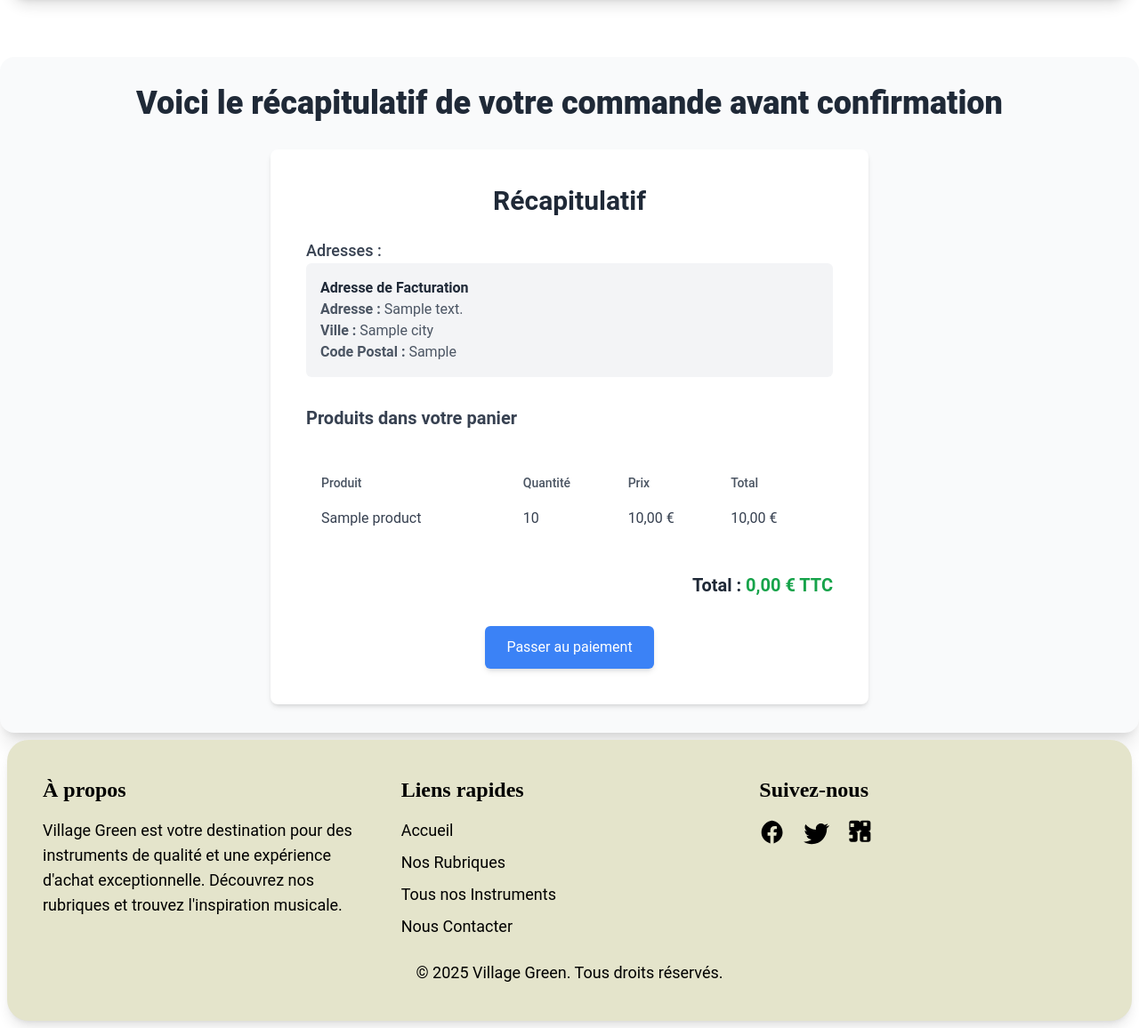
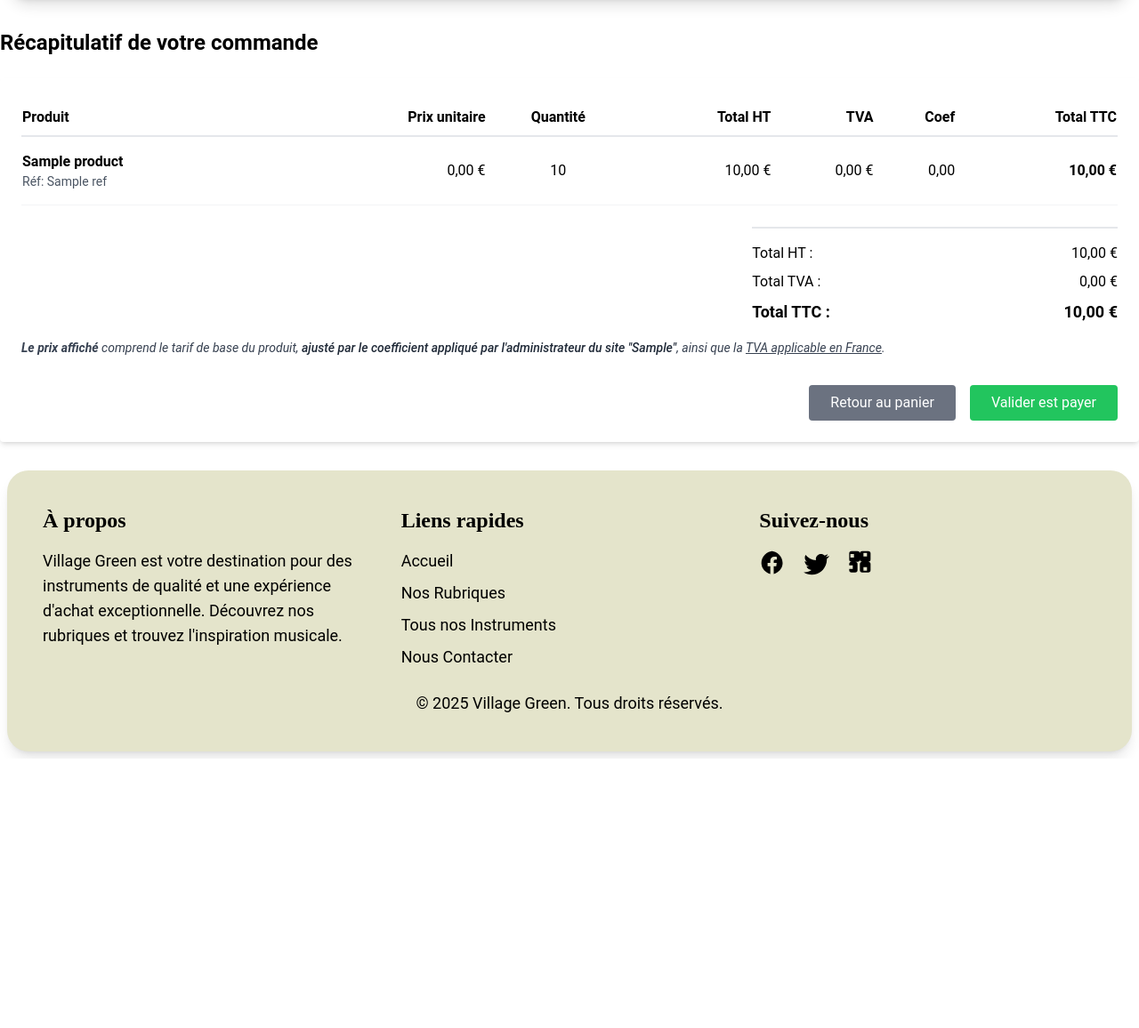
Before and after one commit to Just-L-drekoh/Village_Green, a Symfony app: template templates/cart/recap.html.twig in a window 1280 px wide. Shown: the part 128-1284 px from the top of the page at 89% size. After the commit the page ends 980 px from the top, so only its background shows below. Run offline with Twig, Linux system fonts and the light colour scheme; the template is opened without the code that fills it: most values are stand-ins (such as "Sample title", 1, 10 or a date in 2020); style sheets or scripts are compiled from the project's sources; some libraries are stand-ins or nearby versions.

Commit message:
update orderService ans send email

```diff
--- a/React/SearchBar/App.jsx
+++ b/React/SearchBar/App.jsx
@@ -66,7 +66,7 @@ function App() {
           <div className="text-center text-gray-500">
             <p>Aucun produit trouvé</p>
             <a
-              href={`http://localhost/product`}
+              href={`http://localhost:81/product`}
               className="text-indigo-500 hover:text-indigo-700 transition-colors duration-200"
             >
               Voir tout les instruments
--- a/React/SearchBar/ProductList.jsx
+++ b/React/SearchBar/ProductList.jsx
@@ -18,7 +18,7 @@ const ProductList = ({ products }) => {
             <p>{product.stock} en stock</p>
           </div>
           <a
-            href={`http://localhost/product/${product.slug}`}
+            href={`http://localhost:81/product/${product.slug}`}
             className="flex items-center text-indigo-500 hover:text-indigo-700 transition-colors duration-200"
           >
             Voir en détail
--- a/config/services.yaml
+++ b/config/services.yaml
@@ -22,5 +22,6 @@ services:
     arguments:
       $formFactory: "@form.factory"
       $requestStack: "@request_stack"
+
   # add more service definitions when explicit configuration is needed
   # please note that last definitions always *replace* previous ones
--- a/src/Entity/OrderDetails.php
+++ b/src/Entity/OrderDetails.php
@@ -11,9 +11,9 @@ use Doctrine\ORM\Mapping as ORM;
 class OrderDetails
 {
     #[ORM\Id]
-    #[ORM\ManyToOne(targetEntity: Product::class, inversedBy: "orderDetails")]
-    #[ORM\JoinColumn(nullable: false, onDelete: "CASCADE")]
-    private ?Product $product = null;
+    #[ORM\ManyToOne(targetEntity: Product::class, inversedBy: "orderDetails", cascade: ["persist"])]
+#[ORM\JoinColumn(nullable: false, onDelete: "CASCADE")]
+private ?Product $product = null;
 
     #[ORM\Id]
     #[ORM\ManyToOne(targetEntity: Order::class, inversedBy: "orderDetails")]
--- a/templates/address/order/Choice_address.html.twig
+++ b/templates/address/order/Choice_address.html.twig
@@ -35,7 +35,7 @@
 		<!-- Vérification si l'utilisateur a 2 adresses -->
 		{% if user.address|length == 2 %}
 			<section class="mt-8 text-center">
-				<a href="{{ path('cart_recap') }}" class="inline-block bg-blue-600 text-white px-6 py-3 rounded-md hover:bg-blue-700 transition transform hover:scale-105">
+				<a href="{{path('cart_checkout')}}" class="inline-block bg-blue-600 text-white px-6 py-3 rounded-md hover:bg-blue-700 transition transform hover:scale-105">
 					Allez au recapitulatif
 				</a>
 			</section>
--- a/templates/address/order/Choice_paiement.html.twig
+++ b/templates/address/order/Choice_paiement.html.twig
@@ -22,7 +22,7 @@
 			{{ form_end(formPaiementMethod) }}
 		</section>
 
-		{% set paiement = app.session.get('paiement') %}
+		{% set paiement = app.session.get('paymentMethod') %}
 
 		{% if paiement == 'carte bancaire' %}
 			<!-- Paiement par carte bancaire -->
@@ -62,10 +62,10 @@
 		{% endif %}
 
 
-		{% if app.session.get('paiement')=='cheque' or app.session.get('paiement')=='virement bancaire' %}
+		{% if app.session.get('paymentMethod')=='cheque' or app.session.get('paymentMethod')=='virement bancaire' %}
 			<section class="mt-8">
 				<p class="text-gray-700">
-					<a href="{{ path('cart_order') }}" class="text-blue-600 hover:underline">Valider la commande
+					<a href="{{ path('cart_validation') }}" class="text-blue-600 hover:underline">Valider la commande
 					</a>
 				</p>
 			</section>
--- a/templates/cart/recap.html.twig
+++ b/templates/cart/recap.html.twig
@@ -1,90 +1,110 @@
 {% extends 'base.html.twig' %}
 
-{% block title %}Récapitulatif -
-	{{ app.user.firstName }}
+{% block title %}Récapitulatif de commande
 {% endblock %}
 
 {% block body %}
-	<main class="container mx-auto p-8 bg-gray-50 shadow-xl rounded-2xl mt-16">
-		<h1 class="text-4xl font-extrabold text-gray-800 mb-8 text-center">
-			Voici le récapitulatif de votre commande avant confirmation
-			<span class="text-blue-500">{{ app.user.firstName }}
-				{{ app.user.lastName }}</span>
-		</h1>
+	<div class="container mx-auto my-8">
+		<h1 class="text-2xl font-bold mb-6">Récapitulatif de votre commande</h1>
 
-		<div class="flex justify-center items-center">
-			<div class="bg-white shadow-md rounded-lg p-10 w-full max-w-2xl">
-				<h2 class="text-3xl font-semibold text-gray-800 mb-6 text-center">Récapitulatif</h2>
-
-				<div
-					class="space-y-8">
-
-
-					<!-- Adresses -->
-					<div>
-						<h3 class="text-lg font-medium text-gray-700">Adresses :</h3>
-						<ul class="space-y-4">
-							{% for address in recap.addresses %}
-								<li class="bg-gray-100 p-4 rounded-md">
-									<h4 class="font-semibold text-gray-800">
-										Adresse de
-										{{ address.type == 'Livraison' ? 'Livraison' : 'Facturation' }}
-									</h4>
-									<p class="text-gray-600">
-										<strong>Adresse :</strong>
-										{{ address.address }}
-									</p>
-									<p class="text-gray-600">
-										<strong>Ville :</strong>
-										{{ address.city }}
-									</p>
-									<p class="text-gray-600">
-										<strong>Code Postal :</strong>
-										{{ address.cp }}
-									</p>
-								</li>
-							{% endfor %}
-						</ul>
-					</div>
-
-					<h3 class="text-xl font-semibold text-gray-700 mt-6">Produits dans votre panier</h3>
-					<table class="w-full table-auto border-separate border-spacing-4 mt-4">
+		{% if cartDetails %}
+			<div class="bg-white shadow-md rounded p-6">
+				<table class="w-full mb-6">
 					<thead>
-							<tr class="text-left">
-								<th class="text-sm font-medium text-gray-600">Produit</th>
-								<th class="text-sm font-medium text-gray-600">Quantité</th>
-								<th class="text-sm font-medium text-gray-600">Prix</th>
-								<th class="text-sm font-medium text-gray-600">Total</th>
+						<tr class="border-b-2 border-gray-200">
+							<th class="text-left py-2">Produit</th>
+							<th class="text-right py-2">Prix unitaire</th>
+							<th class="text-center py-2">Quantité</th>
+							<th class="text-right py-2">Total HT</th>
+							<th class="text-right py-2">TVA</th>
+							<th class="text-right py-2">Coef</th>
+							<th class="text-right py-2">Total TTC</th>
 						</tr>
 					</thead>
 					<tbody>
-							{% for item in recap.products %}
-								<tr>
-									<td class="text-gray-700">{{ item.product.label }}</td>
-									<td class="text-gray-700">{{ item.quantity }}</td>
-									<td class="text-gray-700">{{ item.priceWithTax|number_format(2, ',', ' ') }}
+						{% for item in cartDetails %}
+							<tr class="border-b border-gray-100">
+								<td class="py-4">
+									<div class="font-semibold">{{ item.product.label }}</div>
+									<div class="text-sm text-gray-600">Réf:
+										{{ item.product.ref }}</div>
+								</td>
+								<td class="text-right py-4">{{ item.details.price_per_unit|number_format(2, ',', ' ') }}
 									€</td>
-									<td class="text-gray-700">{{ item.total|number_format(2, ',', ' ') }}
+								<td class="text-center py-4">{{ item.quantity }}</td>
+								<td class="text-right py-4">{{ item.details.price_quantity|number_format(2, ',', ' ') }}
+									€</td>
+								<td class="text-right py-4">{{ (item.details.price_with_tax - item.details.price_quantity)|number_format(2, ',', ' ') }}
+									€</td>
+								<td class="text-right py-4">{{ (item.details.user_coef)|number_format(2, ',', ' ') }}
+								</td>
+								<td class="text-right py-4 font-semibold">{{ item.details.final_price|number_format(2, ',', ' ') }}
 									€</td>
 							</tr>
 						{% endfor %}
 					</tbody>
 				</table>
 
-					{% if recap.products is not empty %}
-						<div class="flex justify-end mt-4">
-							<h4 class="text-xl font-semibold text-gray-800">Total :
-								<span class="text-green-600">{{ app.session.get('ttc')|number_format(2, ',', ' ') }}
-									€ TTC</span>
-							</h4>
+				{# Calcul des totaux #}
+				{% set totalHT = 0 %}
+				{% set totalTVA = 0 %}
+				{% set totalTTC = 0 %}
+				{% for item in cartDetails %}
+					{% set totalHT = totalHT + item.details.price_quantity %}
+					{% set totalTVA = totalTVA + (item.details.price_with_tax - item.details.price_quantity) %}
+					{% set totalTTC = totalTTC + item.details.final_price %}
+				{% endfor %}
+
+				{# Affichage des totaux #}
+				<div class="flex justify-end">
+					<div class="w-1/3">
+						<div class="border-t-2 border-gray-200 pt-4">
+							<div class="flex justify-between mb-2">
+								<span>Total HT :</span>
+								<span>{{ totalHT|number_format(2, ',', ' ') }}
+									€</span>
 							</div>
-					{% endif %}
-
-					<div class="mt-6 flex justify-center">
-						<a href="{{ path('validation_cart_paiement') }}" class="bg-blue-500 text-white px-6 py-3 rounded-md shadow-md hover:bg-blue-600 transition duration-200">Passer au paiement</a>
+							<div class="flex justify-between mb-2">
+								<span>Total TVA :</span>
+								<span>{{ totalTVA|number_format(2, ',', ' ') }}
+									€</span>
+							</div>
+							<div class="flex justify-between font-bold text-lg">
+								<span>Total TTC :</span>
+								<span>{{ totalTTC|number_format(2, ',', ' ') }}
+									€</span>
 							</div>
 						</div>
 					</div>
 				</div>
-	</main>
+				<p class="mt-4 text-gray-700 text-sm italic">
+					<span class="font-semibold">Le prix affiché</span>
+					comprend le tarif de base du produit,
+					<span class="font-medium text-gray-800">ajusté par le coefficient appliqué par l'administrateur du site "{{cartDetails[0].details.user_coef}}"</span>,
+						    ainsi que la
+					<span class="underline">TVA applicable en France</span>.
+				</p>
+
+				<div class="mt-8 flex justify-end space-x-4">
+					<a href="{{ path('cart_index') }}" class="bg-gray-500 text-white px-6 py-2 rounded hover:bg-gray-600">
+						Retour au panier
+					</a>
+					<button class="bg-green-500 text-white px-6 py-2 rounded hover:bg-green-600">
+						<a href="{{path('validation_cart_paiement')}}">
+							Valider est payer
+						</a>
+					</button>
+				</div>
+			</div>
+		{% else %}
+			<div class="bg-yellow-100 border-l-4 border-yellow-500 text-yellow-700 p-4">
+				<p>Votre panier est vide.</p>
+			</div>
+			<div class="mt-4">
+				<a href="{{path('cart_index')}}" class="text-blue-500 hover:underline">
+					Retourner à la boutique
+				</a>
+			</div>
+		{% endif %}
+	</div>
 {% endblock %}
--- a/templates/emails/recap.html.twig
+++ b/templates/emails/recap.html.twig
@@ -8,7 +8,7 @@
 		<h2 style="color: #006400;">Merci pour votre commande sur Village Green !</h2>
 
 		<p>Bonjour
-			<strong>{{ order.user.firstName }}</strong>,</p>
+			<strong>{{ user.firstName }}</strong>,</p>
 		<p>Nous vous confirmons que votre commande a bien été enregistrée. Voici le récapitulatif :</p>
 
 		<h3>Informations de la commande</h3>
```
Also changed, not shown: src/Controller/CartController.php (+123 -170 lines), src/Controller/PaiementAddressController.php (+8 -2 lines), src/Service/order/OrderService.php (+60 -48 lines), templates/cart/index.html.twig (+13 -9 lines), package-lock.json, 1 other file. Lines whose indentation alone changed are shown as unchanged.
